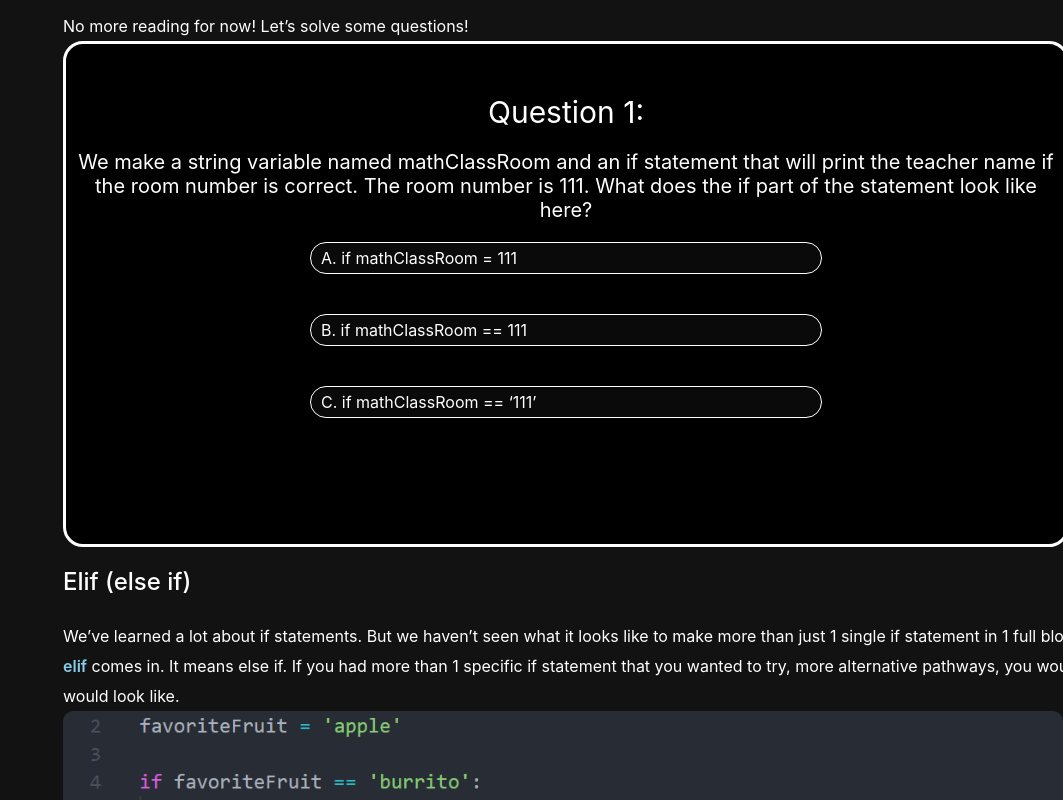
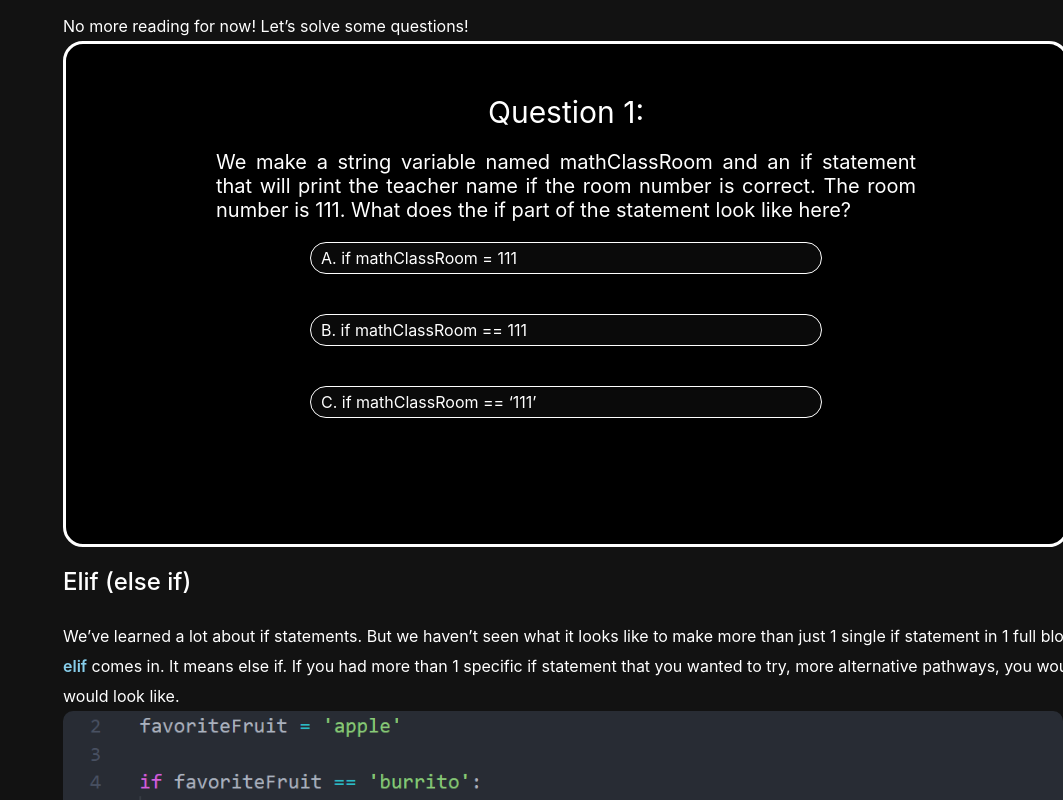
Before and after one commit to tljibbers/Web-App-For-Teaching-CS, a React (Vite) app in the folder web-app-for-teaching-cs/: page /if-else-then in a window 1280 px wide. Shown: the part 3720-4520 px from the top of the page, without its empty margins (217-1280 px from the left). Built offline with nearby package versions, Linux system fonts and the light colour scheme; no server answers.

Commit message:
minor style changes made

```diff
--- a/web-app-for-teaching-cs/src/arrayQuizQuestions.css
+++ b/web-app-for-teaching-cs/src/arrayQuizQuestions.css
@@ -5,9 +5,10 @@
 }
 
 .question {
-    text-align: center;
+    text-align: justify;
     padding-top: 20px;
     font-size: 20px;
+    width: 700px;
 }
 
 .questionBoxContainer {
@@ -43,7 +44,7 @@
     background-color: #1f1f1f;
     border: none;
     color: white;
-    width: 100%;
+    width: 500px;
     height: 30px;
     font-size: 16px;
     padding-left: 10px;
```
